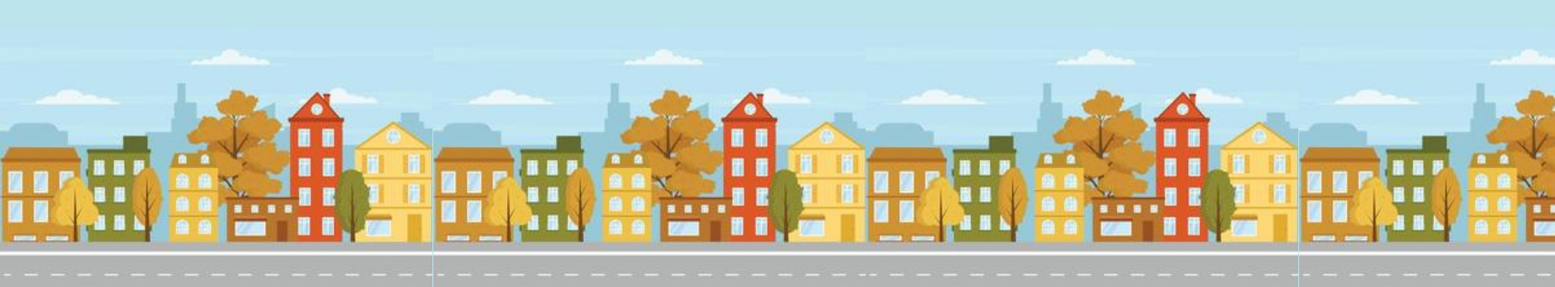
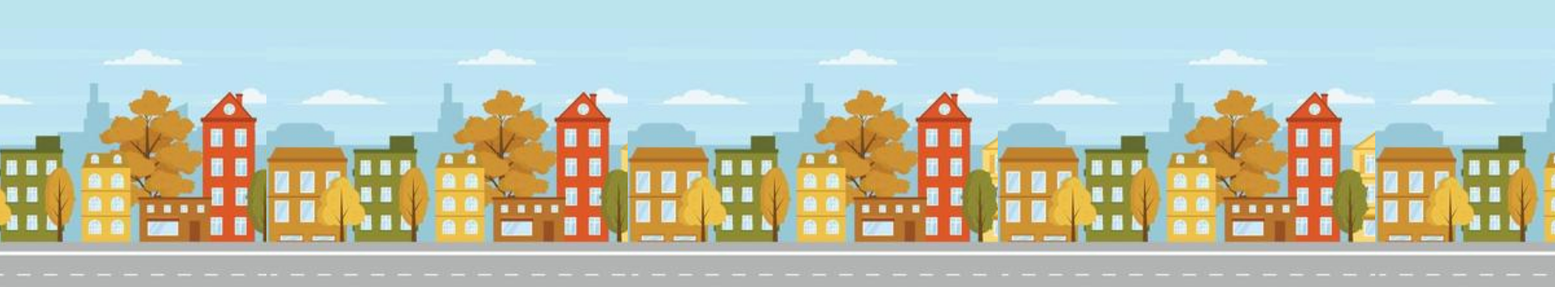
Before and after one commit to araujobrunodev/Air-girl, a React (Vite) app: page /playing in a window 1280 px wide. Shown: the part 2301-2656 px from the top of the page at 81% size, 1920 px wide, since content can reach past the window. Built offline with nearby package versions, Linux system fonts and the light colour scheme; a web font is replaced by a local one.

Commit message:
change signature in CreateThemeProp

```diff
--- a/src/elements/background/createTheme.tsx
+++ b/src/elements/background/createTheme.tsx
@@ -2,10 +2,11 @@ import { FC } from "react"
 import { useDeviceSize } from "../../globalContext/deviceSize"
 
 interface CreateThemeProp {
-	marginRight: number
+	space: number,
+	key:string
 }
 
-const CreateTheme: FC<CreateThemeProp> = ({ marginRight }) => {
+const CreateTheme: FC<CreateThemeProp> = ({ space }) => {
 	let deviceSize = useDeviceSize().size
 	let top = deviceSize.height >= 900 ? -2 :
 		deviceSize.height >= 800 ? -9 :
@@ -15,11 +16,11 @@ const CreateTheme: FC<CreateThemeProp> = ({ marginRight }) => {
 		<img
 			src="../../../public/theme.png"
 			style={{
-				display: "absolute",
+				display: "relative",
 				width: deviceSize.width,
 				height: "20rem",
 				marginTop: 90 + top + "%",
-				marginLeft: - marginRight + "px"
+				marginLeft: - space + "px"
 			}}
 		/>
 	</>
```
